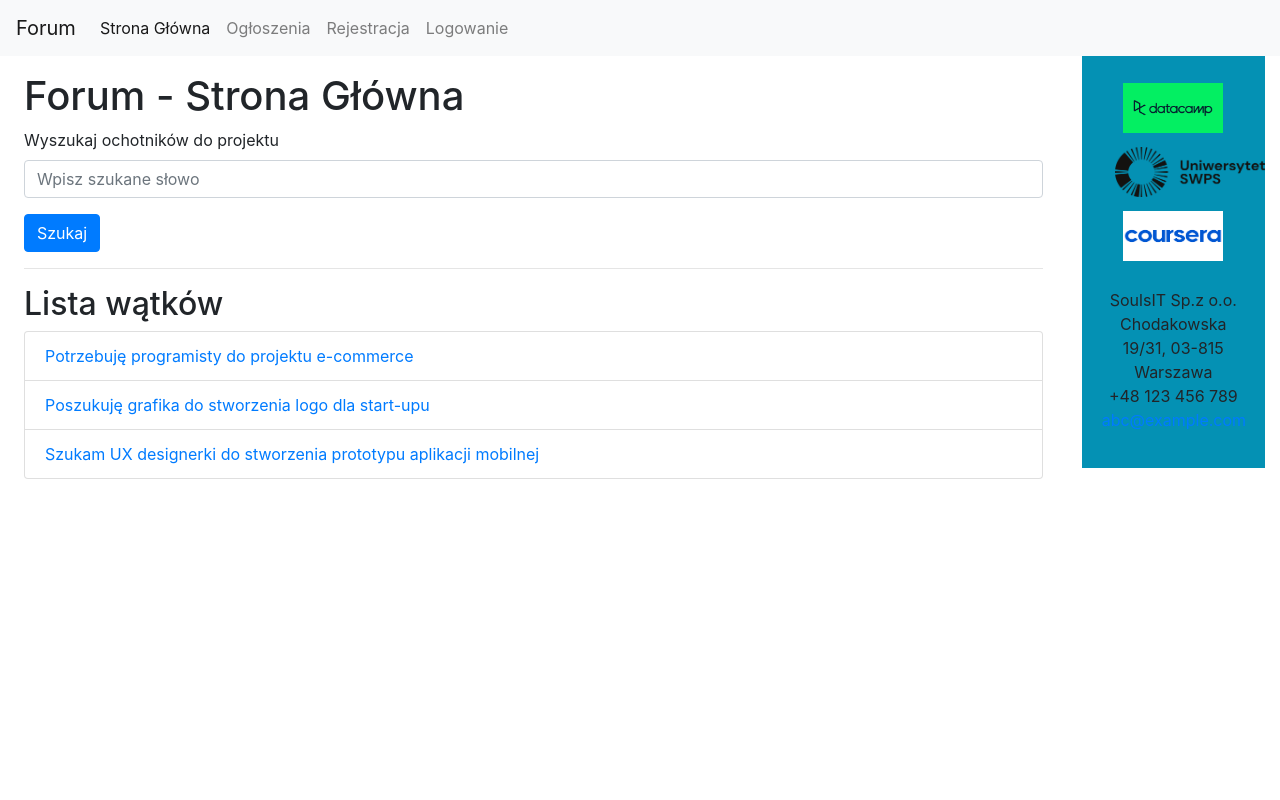
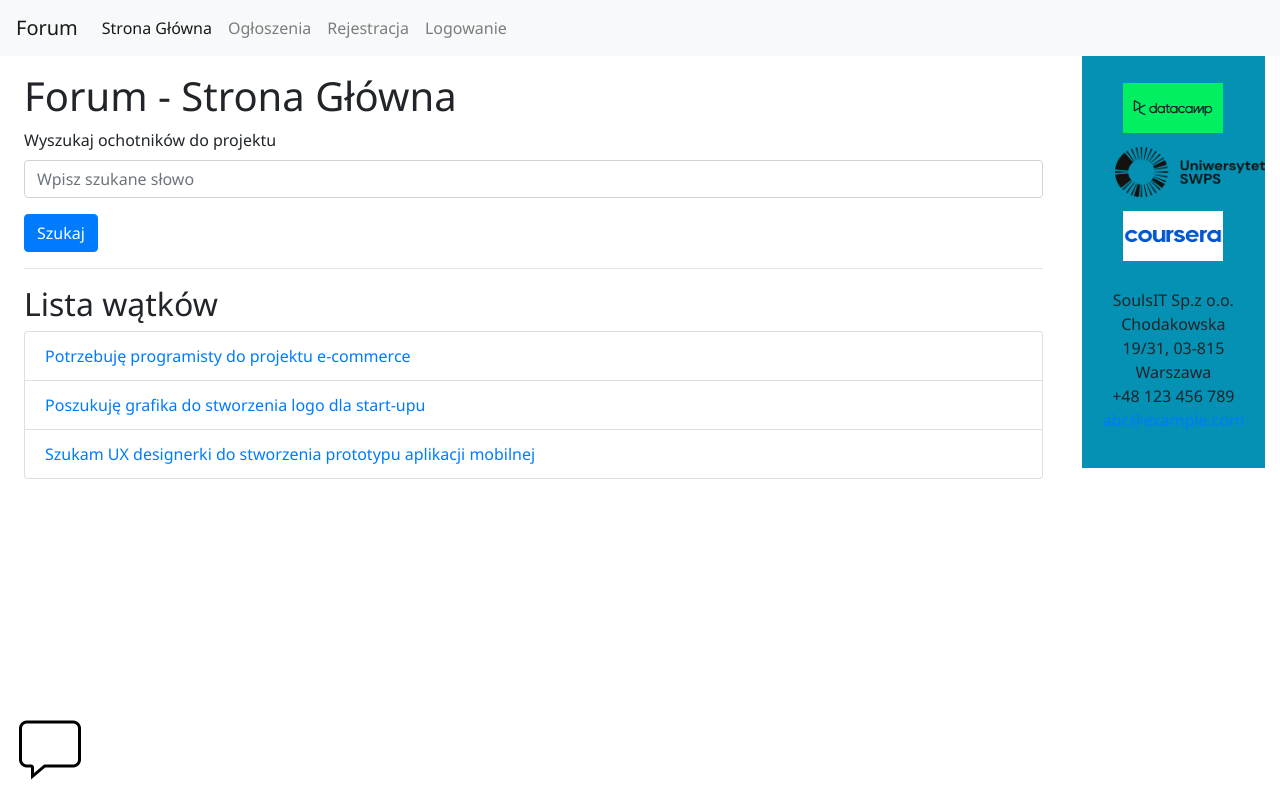
Before and after one commit to MikolajMarewicz/HackatonSoulsIT, a Django app: template hackaton/templates/new.html in a window 1280 px wide. Run offline with Django 4.2, Linux system fonts and the light colour scheme; the template is opened without the code that fills it, so the values that code supplies are empty; some libraries are stand-ins or nearby versions.

Commit message:
chatbot box

```diff
--- a/hackaton/templates/main.html
+++ b/hackaton/templates/main.html
@@ -2,7 +2,8 @@
 {% load crispy_forms_tags %}
 <!doctype html>
 <html lang="en">
-<link rel="shortcut icon" href="{% static "soulsit/Logo.png" %}">
+   <link rel="shortcut icon" href="{% static 'soulsit/Logo.png' %}">
+   <link rel="stylesheet" type="text/css" href="{% static 'css/styles.css' %}">
     <head>
     <meta charset="utf-8">
     <meta name="viewport" content="width=device-width, initial-scale=1">
--- a/hackaton/templates/new.html
+++ b/hackaton/templates/new.html
@@ -1,7 +1,8 @@
 <!doctype html>
 {% load static %}
 <html lang="en">
-<link rel="shortcut icon" href="logo.png">
+  <link rel="shortcut icon" href="{% static 'soulsit/Logo.png' %}">
+  <link rel="stylesheet" type="text/css" href="{% static 'css/styles.css' %}">
 <head>
   <meta charset="UTF-8">
   <meta name="viewport" content="width=device-width, initial-scale=1.0">
@@ -61,8 +62,9 @@
 
 
 
-     <!-- Chatbox -->
-        <img src="{% static 'soulsit/chatbox.png' %}" alt="chatbox" style="width:100px; hight:100px;" class="fixed-bottom"/>
+      <!-- Chatbox -->
+      <a class="btn btn-login btn-active" href="{% url "chatbot" %}"><img src="{% static 'soulsit/chatbox.png' %}" alt="chatbox" style="width:100px; hight:100px;" class="fixed-bottom"/>
+   </form>
     </body>
 
     <div id="footer" style="background-color:#0491b4; padding:20px; text-align: center; width: 100%">
--- a/hackaton/templates/profile.html
+++ b/hackaton/templates/profile.html
@@ -1,7 +1,8 @@
   <!doctype html>
 {% load static %}
 <html lang="en">
-<link rel="shortcut icon" href="logo.png">
+  <link rel="shortcut icon" href="{% static 'soulsit/Logo.png' %}">
+  <link rel="stylesheet" type="text/css" href="{% static 'css/styles.css' %}">
 <head>
   <meta charset="UTF-8">
   <meta name="viewport" content="width=device-width, initial-scale=1.0">
@@ -261,7 +262,8 @@
 
 
   <!-- Chatbox -->
-        <img src="{% static 'soulsit/chatbox.png' %}" alt="chatbox" style="width:100px; hight:100px;" class="fixed-bottom"/>
+  <a class="btn btn-login btn-active" href="{% url "chatbot" %}"><img src="{% static 'soulsit/chatbox.png' %}" alt="chatbox" style="width:100px; hight:100px;" class="fixed-bottom"/>
+</form>
 </body>
 
 <div id="footer" style="background-color:#0491b4; padding:20px; text-align: center; width: 100%">
--- a/hackaton/templates/user.html
+++ b/hackaton/templates/user.html
@@ -1,7 +1,8 @@
 <!doctype html>
 {% load static %}
 <html lang="en">
-<link rel="shortcut icon" href="logo.png">
+  <link rel="shortcut icon" href="{% static 'soulsit/Logo.png' %}">
+  <link rel="stylesheet" type="text/css" href="{% static 'css/styles.css' %}">
 <head>
   <meta charset="UTF-8">
   <meta name="viewport" content="width=device-width, initial-scale=1.0">
@@ -293,7 +294,8 @@
 
 
   <!-- Chatbox -->
-        <img src="{% static 'soulsit/chatbox.png' %}" alt="chatbox" style="width:100px; hight:100px;" class="fixed-bottom"/>
+  <a class="btn btn-login btn-active" href="{% url "chatbot" %}"><img src="{% static 'soulsit/chatbox.png' %}" alt="chatbox" style="width:100px; hight:100px;" class="fixed-bottom"/>
+</form>
 </body>
 
 <div id="footer" style="background-color:#0491b4; padding:20px; text-align: center; width: 100%">
--- a/hackaton/templates/znakzapytania.html
+++ b/hackaton/templates/znakzapytania.html
@@ -1,7 +1,8 @@
 <!doctype html>
 {% load static %}
 <html lang="en">
-<link rel="shortcut icon" href="logo.png">
+   <link rel="shortcut icon" href="{% static 'soulsit/Logo.png' %}">
+   <link rel="stylesheet" type="text/css" href="{% static 'css/styles.css' %}">
    <head>
       <meta charset="utf-8" />
       <meta name="viewport" content="width=device-width, initial-scale=1, shrink-to-fit=no" />
```
Also changed, not shown: hackaton/templates/project.html (+7 -5 lines), hackaton/templates/projects.html (+7 -8 lines). Lines whose indentation alone changed are shown as unchanged.
